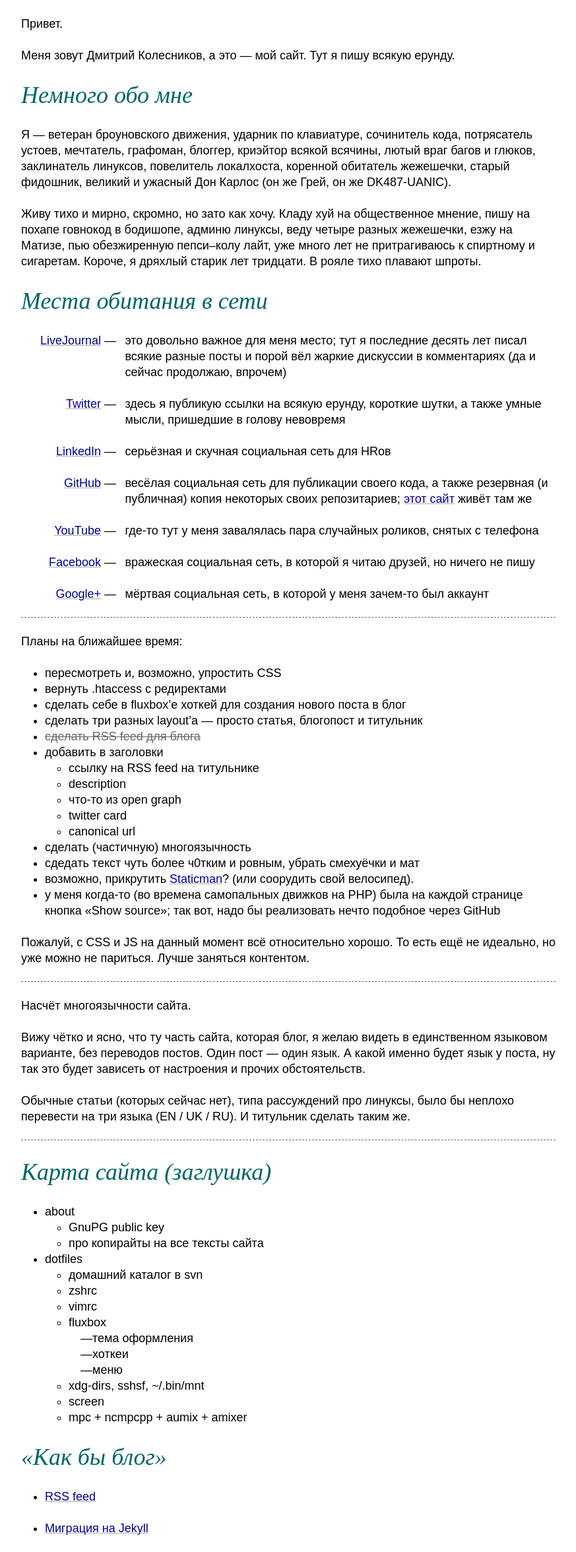
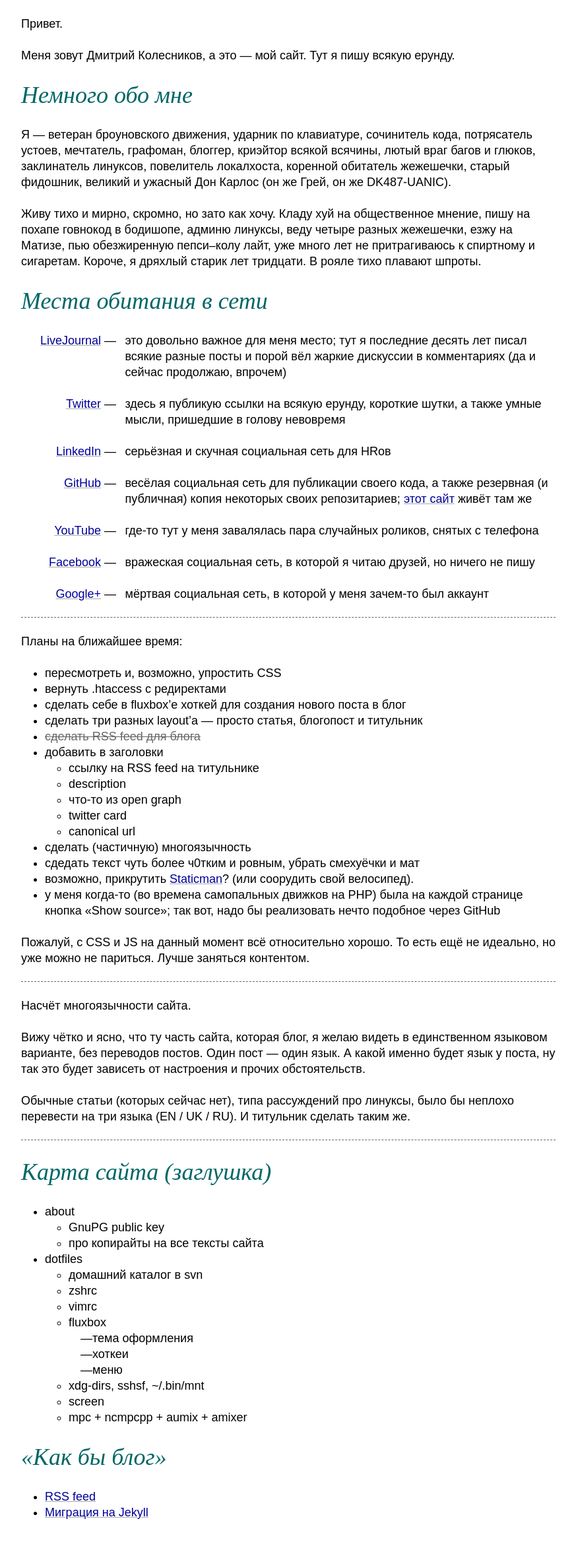
Before and after one commit to kastaneda/kastaneda.kiev.ua, a Jekyll site: the page built from index.md, in a window 1280 px wide. Shown: the whole page at 66% size, without its empty margins (203-1076 px from the left). Built offline with Jekyll 4.4.1, drawn with Linux system fonts in a browser that asks for light colours; after the commit the page ends 2328 px from its top, so only the background shows below that.

Commit message:
Paragraphs in list

```diff
--- a/_sass/text-blocks.sass
+++ b/_sass/text-blocks.sass
@@ -11,6 +11,10 @@ li
   margin: 0 0 0 2em
   ul, ol
     margin: 0
+  p:first-child
+    margin-top: 0
+  p:last-child
+    margin-bottom: 0
 
 ul
   list-style-type: disc
```
